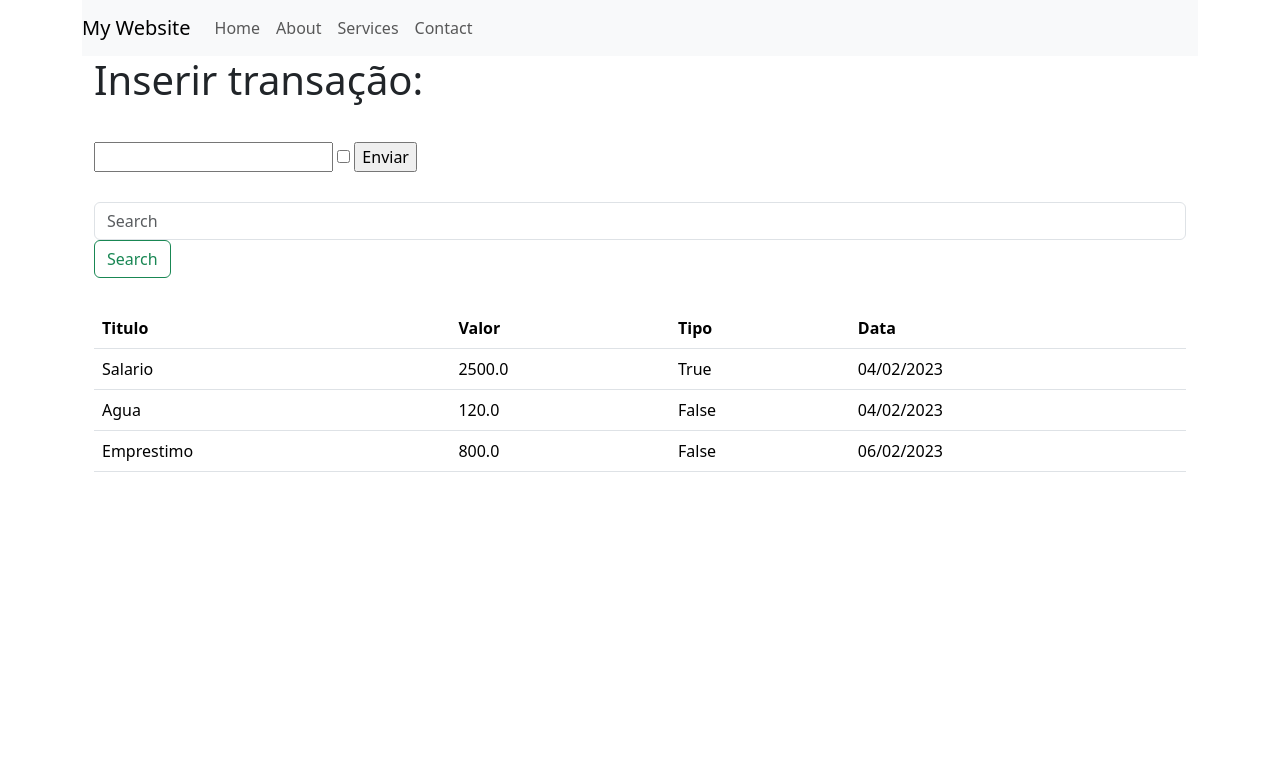
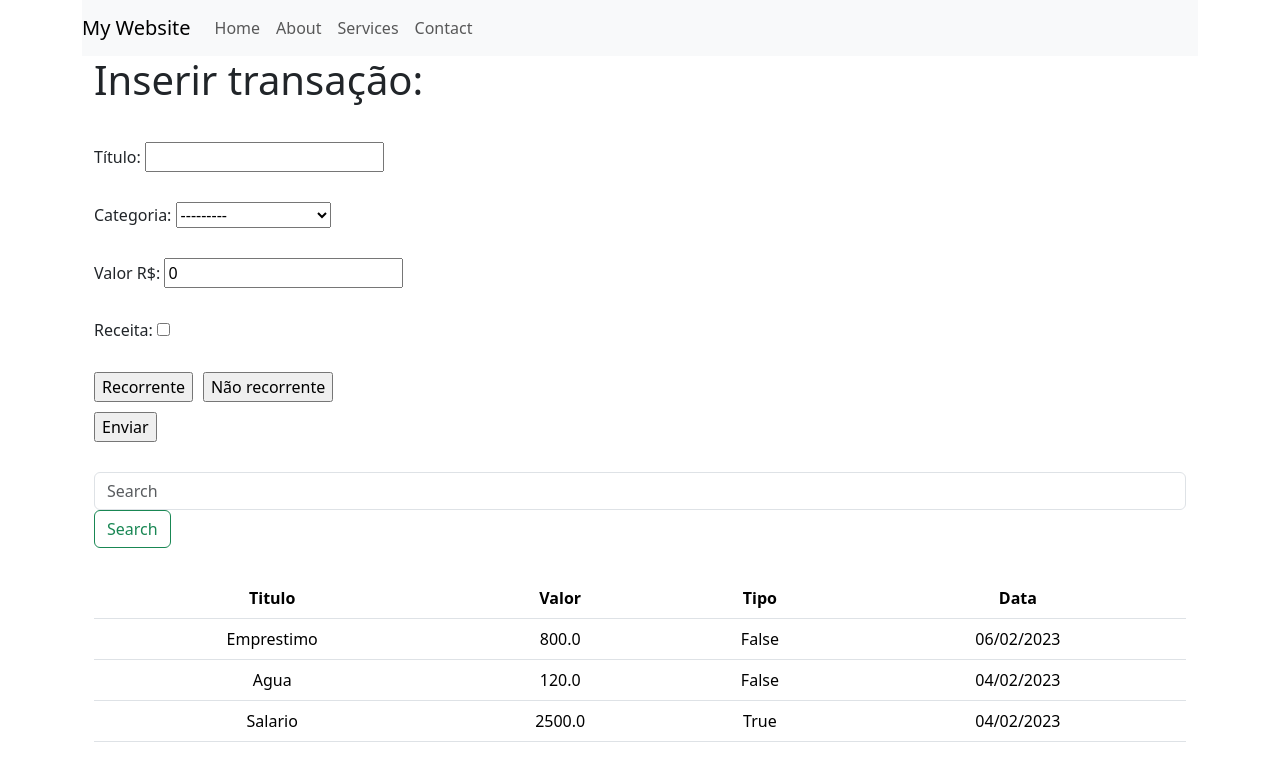
Before and after one commit to marcos7junior/fingen, a Django app: page / in a window 1280 px wide. Shown: the top 781 px of the page. Run offline with Django 4.2, Linux system fonts and the light colour scheme; data comes from the database, SQL or seed files in the repository; both versions use the stored data as it was after the commit.

Commit message:
criada a opcao de adicionar valor recorrente

```diff
--- a/fingen/static/fingen/css/style.css
+++ b/fingen/static/fingen/css/style.css
@@ -1,5 +1,15 @@
-.main_content {
+.main_content, .formulario {
     display: flex;
     flex-direction: column;
     gap: 30px;
 }
+
+.formulario_recorrencia {
+    display: flex;
+    flex-direction: row;
+    gap: 10px;
+}
+
+.tabela_resultados {
+    text-align: center;
+}
--- a/fingen/static/fingen/js/script.js
+++ b/fingen/static/fingen/js/script.js
@@ -0,0 +1,8 @@
+$(document).ready(function(){
+    $("#hide").click(function(){
+      $(".formulario_meses").hide();
+    });
+    $("#show").click(function(){
+      $(".formulario_meses").show();
+    });
+});
--- a/fingen/views.py
+++ b/fingen/views.py
@@ -4,7 +4,7 @@ from fingen.forms import *
 
 
 def home(request):
-    transacoes = Transacao.objects.all()
+    transacoes = Transacao.objects.all().order_by('-data')
 
     query = request.GET.get("q")
     if query:
@@ -13,8 +13,6 @@ def home(request):
     if request.method == 'POST':
         form = TransacaoForm(request.POST)
         if form.is_valid():
-            # recorrente = form.cleaned_data.get('recorrente')
-            # meses = form.cleaned_data.get('meses')
             form.save()
             return redirect('fingen:home')
     else:
--- a/templates/pages/home.html
+++ b/templates/pages/home.html
@@ -16,11 +16,16 @@
         {% include 'partials/main_content.html' %}
 
 
+
+
         {% block content %}
 
         {% endblock content %}
     </main>
 
+
+    <script src="https://ajax.googleapis.com/ajax/libs/jquery/3.6.1/jquery.min.js"></script>
     <script src="https://cdn.jsdelivr.net/npm/bootstrap@5.3.0-alpha1/dist/js/bootstrap.bundle.min.js" integrity="sha384-w76AqPfDkMBDXo30jS1Sgez6pr3x5MlQ1ZAGC+nuZB+EYdgRZgiwxhTBTkF7CXvN" crossorigin="anonymous"></script>
+    <script src="{% static 'fingen/js/script.js' %}"></script>
 </body>
 </html>
--- a/templates/partials/main_content.html
+++ b/templates/partials/main_content.html
@@ -3,14 +3,18 @@
     <div class="formulario_transacao">
         <form action="" method="POST">
             {% csrf_token %}
-            {{form.titulo}}
-            {{form.recorrente}}
-
-            {% if form.recorrente.value %}
-                {{form.meses}}
-            {% endif %}
-
-            <input type="submit" value="Enviar">
+            <div class="formulario">
+              <div><label for="">Título: {{ form.titulo }}</label></div>
+              <div><label for="">Categoria: {{ form.categoria }}</label></div>
+              <div><label for="">Valor R$: {{ form.valor }}</label></div>
+              <div><label for="">Receita: {{ form.receita }}</label></div>
+              <div class="formulario_recorrencia">
+                <div><input type="button" id="show" value="Recorrente"></input></div>
+                <div><input type="button" id="hide" value="Não recorrente"></input></div>
+                <div><label for="" class="formulario_meses" style="display: none">Meses: {{ form.meses }}</label></div>
+              </div>
+            </div>
+            <input type="submit" value="Enviar" style="margin-top: 10px;">
         </form>
     </div>
 
```
Also changed, not shown: db.sqlite3.
